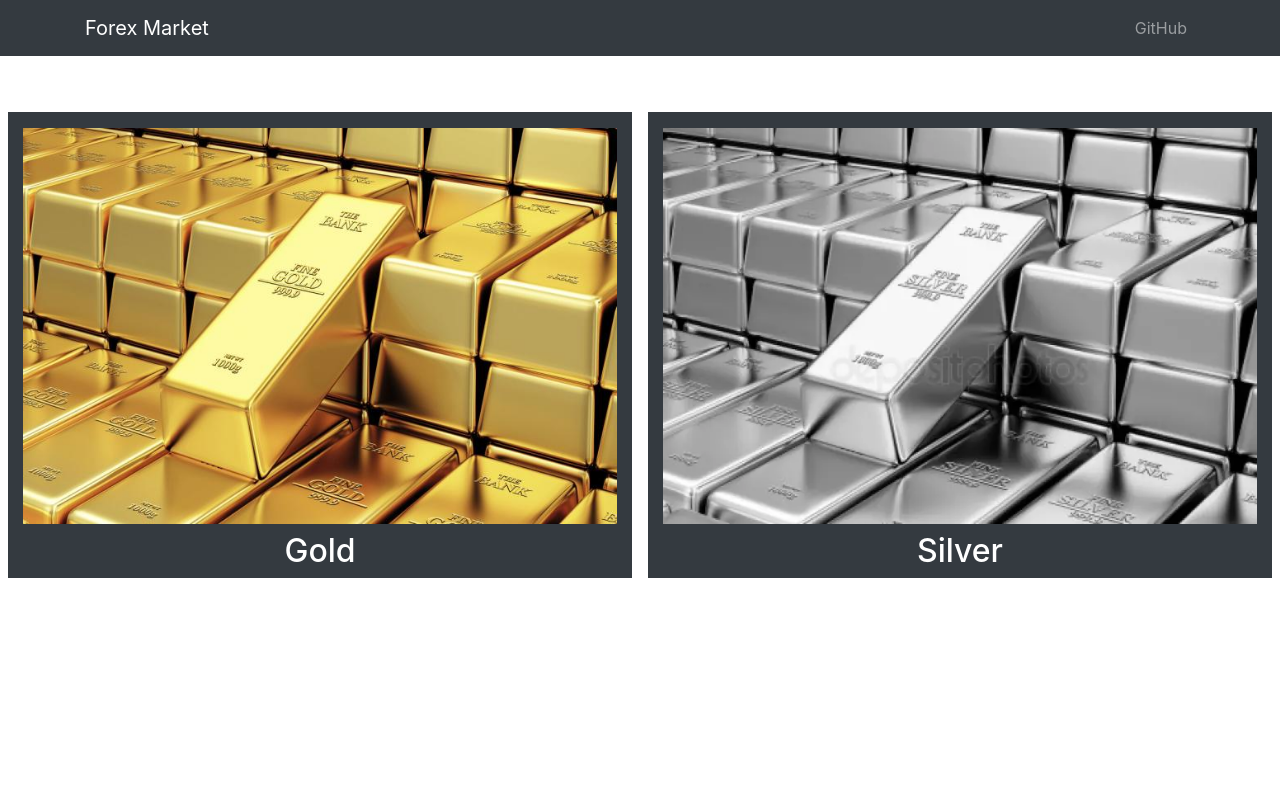
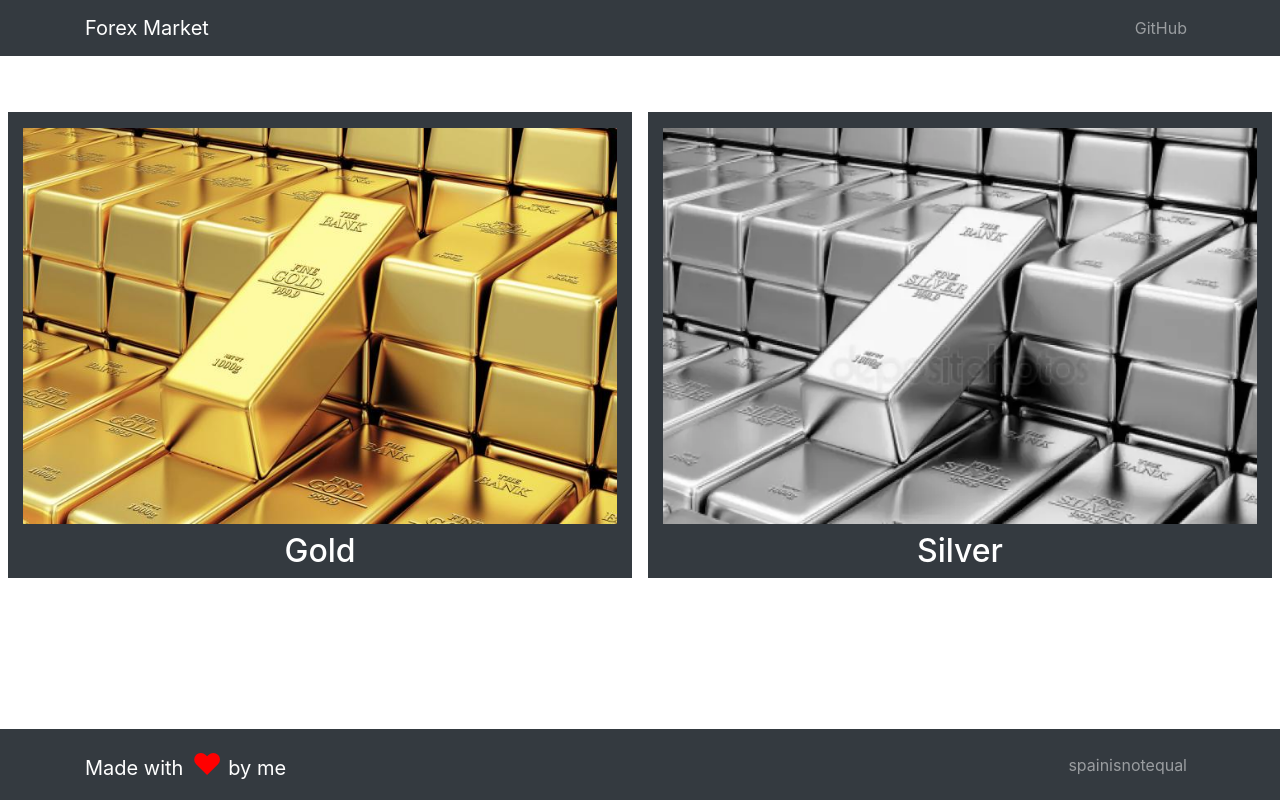
Before and after one commit to spainisnotequal/forex-market, a React (Create React App) app in the folder client/: page / in a window 1280 px wide. Built offline with nearby package versions, Linux system fonts and the light colour scheme; the HTML template or start-up script is replaced by a standard one.

Commit message:
Create the AppFooter component

```diff
--- a/client/src/App.js
+++ b/client/src/App.js
@@ -1,6 +1,7 @@
 import React from "react";
 import AppNavbar from "./components/AppNavbar";
 import PageSelector from "./components/PageSelector";
+import AppFooter from "./components/AppFooter";
 
 import "bootstrap/dist/css/bootstrap.min.css";
 
@@ -9,6 +10,7 @@
     <div className="App">
       <AppNavbar />
       <PageSelector />
+      <AppFooter />
     </div>
   );
 }
--- /dev/null
+++ b/client/src/components/AppFooter.js
@@ -0,0 +1,32 @@
+import React from "react";
+import {
+  Navbar,
+  NavbarBrand,
+  Nav,
+  NavItem,
+  NavLink,
+  Container
+} from "reactstrap";
+
+const AppFooter = () => {
+  return (
+    <div className="fixed-bottom">
+      <Navbar color="dark" dark expand="sm" className="mt-2">
+        <Container>
+          <NavbarBrand>
+            Made with
+            <span style={{ fontSize: "150%", color: "red" }}> &hearts;</span> by
+            me
+          </NavbarBrand>
+          <Nav className="ml-auto" navbar>
+            <NavItem>
+              <NavLink>spainisnotequal</NavLink>
+            </NavItem>
+          </Nav>
+        </Container>
+      </Navbar>
+    </div>
+  );
+};
+
+export default AppFooter;
--- a/client/src/components/AppNavbar.js
+++ b/client/src/components/AppNavbar.js
@@ -16,7 +16,6 @@
   const toggle = () => setIsOpen(!isOpen);
 
   return (
-    <div>
     <Navbar color="dark" dark expand="sm" className="mb-5">
       <Container>
         <NavbarBrand href="/">Forex Market</NavbarBrand>
@@ -32,7 +31,6 @@
         </Collapse>
       </Container>
     </Navbar>
-    </div>
   );
 };
 
```
Lines whose indentation alone changed are shown as unchanged.
